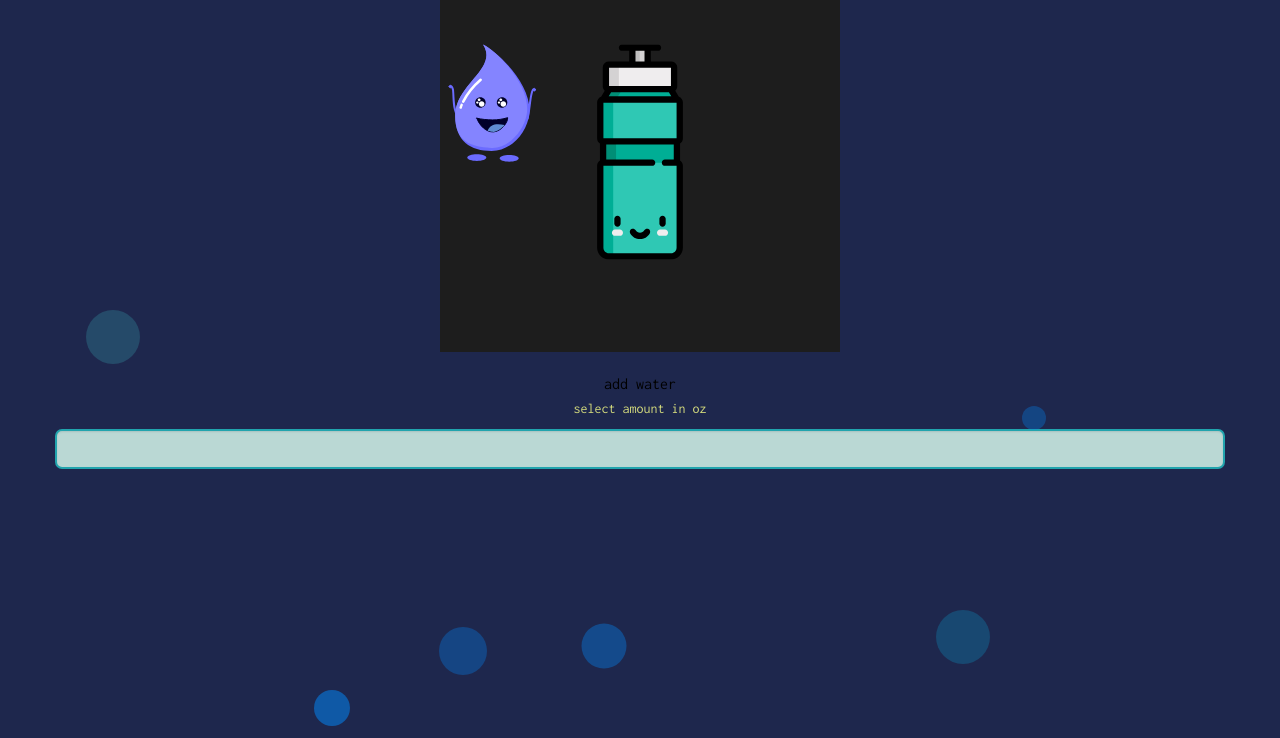
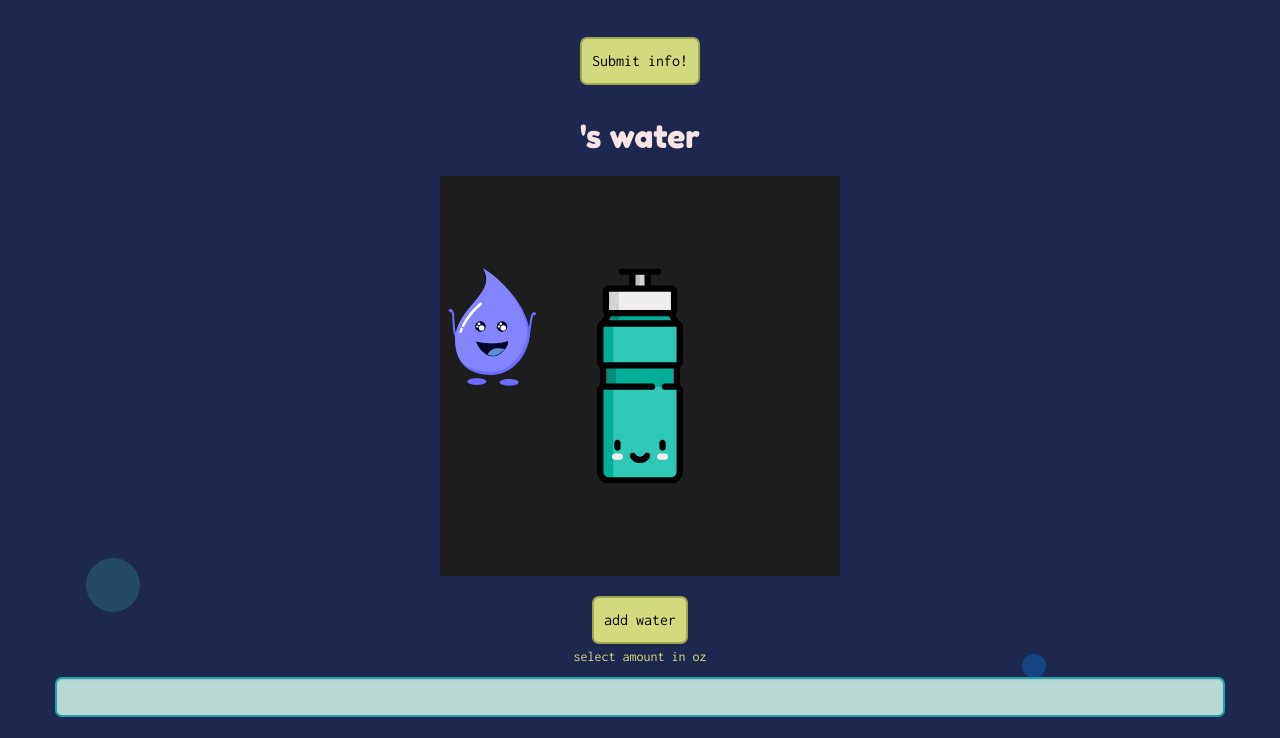
Before and after one commit to spodolak/HydrationTracker, a website built with webpack: page src/index.html in a window 1280 px wide. Shown: the part 698-1436 px from the top of the page. Built offline with nearby package versions, Linux system fonts and the light colour scheme.

Commit message:
add css styling for buttons

```diff
--- a/src/index.html
+++ b/src/index.html
@@ -138,8 +138,9 @@
 								</select>
 							</div>
 						</div>
-						<button type="submit">Submit info!</button>
+						<button type="submit" id="button">Submit info!</button>
 					</form>
+					<div class="large-12 medium-12 small-12">
 						<form id="goal">
 							<h2>Set Personal Goal</h2>
 							<p>based off your information, these are your recommende water intake options. please select one to
@@ -149,8 +150,9 @@
 							<label for="Waterbottle">Enter your personal waterbottle's size in oz!:</label><br>
 							<input class="form-style" id="waterbottle" type="text"><br>
 							<p class="subtext">(dont worry, youll have the chance to adjust water intake volumes later)</p><br>
-						<button type="submit">Start Tracking!</button>
+							<button type="submit" id="button">Start Tracking!</button>
 						</form>
+					</div>
 				</div>
 				<div class="track">
 					<hr>
@@ -422,7 +424,7 @@
 				<!--where total water consumption is recorded-->
 				<div class="bottle"></div>
 				<!--draggable div-->
-				<button class="add-water">add water</button>
+				<button class="add-water" id="button">add water</button>
 				<div class="adding-water">
 					<form action="add-water">
 						<label for="">select amount in oz</label>
--- a/src/styles.css
+++ b/src/styles.css
@@ -1,10 +1,23 @@
+/* container styling */
 .grid-container {
   align-self: center;
   justify-items: center;
+  position: relative;
+  top: 10%;
 }
 
-.addingwater {
+body {
+  margin:0;
+  background: rgb(30, 39, 77);
+  text-align:center;
+  color:rgb(247, 228, 228);
+  font-family: 'Inconsolata', monospace;
+  margin-top: 200px;
+ }
+
+ h1, h2, h3 {
   text-align: center;
+  font-family: 'Fredoka One', cursive;
 }
 
 label {
@@ -17,18 +30,21 @@ label {
   background: rgb(186, 216, 212);
   padding-left: 15px;
   margin-right: 30px;
-  /* width: 200px; */
   height: 40px;
+}
+#button {
+  align-self: center;
+  border-radius: 7px;
+  border: 2px solid #9ea551;
+  background: #d3da7d;
+  padding: 10px;
 }
 
 #special-margin {
   margin-top: 7px;
 }
-h1, h2, h3 {
-  text-align: center;
-  font-family: 'Fredoka One', cursive;
-}
 
+/* hide and show classes */
 form#goal {
   display: none;
 }
@@ -39,13 +55,6 @@ form#goal {
   display: none;
 }
 /* //animation styles */
-body {
-  margin:0;
-  background: rgb(30, 39, 77);
-   text-align:center;
-   color:rgb(247, 228, 228);
-   font-family: 'Inconsolata', monospace;
- }
 
  svg {
    display:block;
@@ -56,7 +65,6 @@ body {
 
    margin:20px auto;
  }
-
 
  /* BUBBLE ANIMATION START */
 #bubbles { height: 100% }
```
Lines whose indentation alone changed are shown as unchanged.
